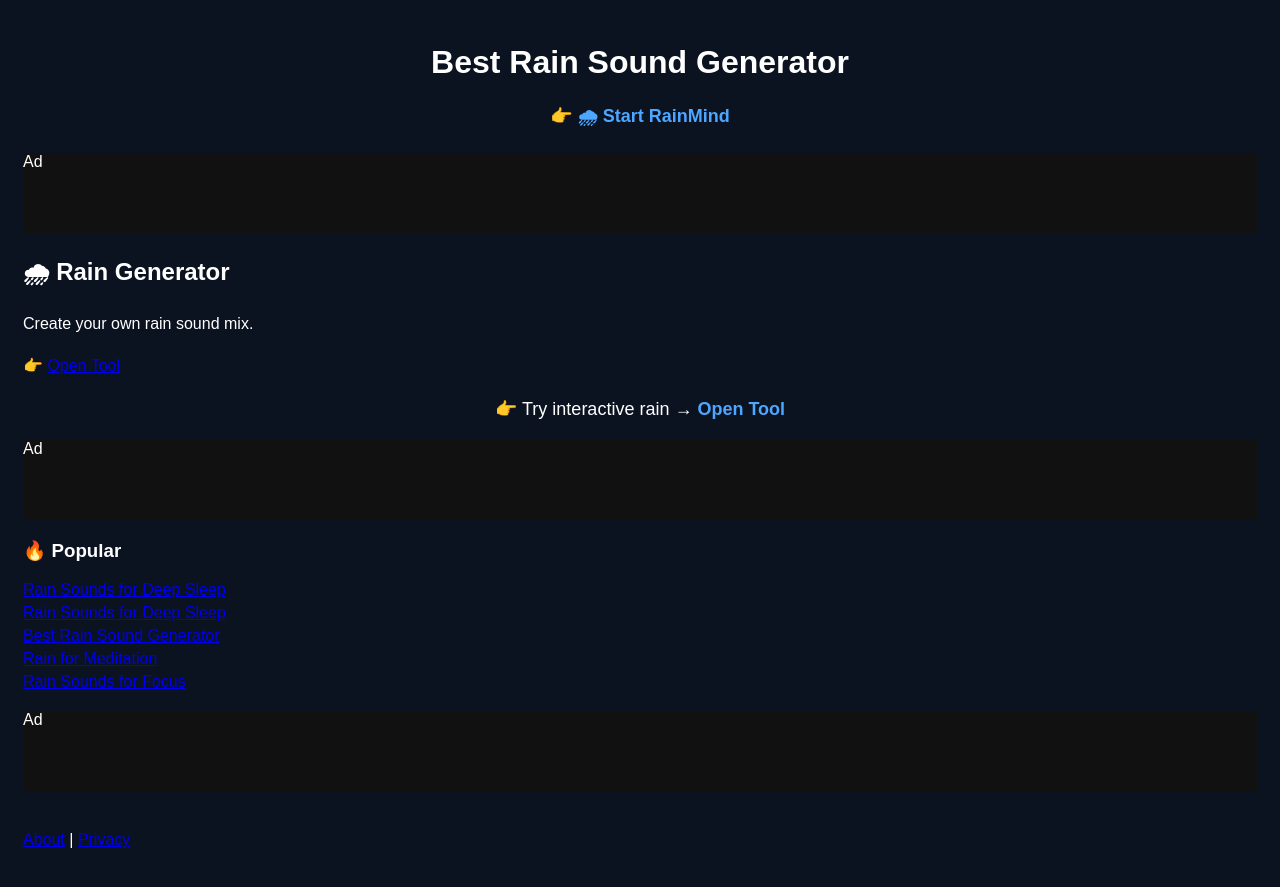
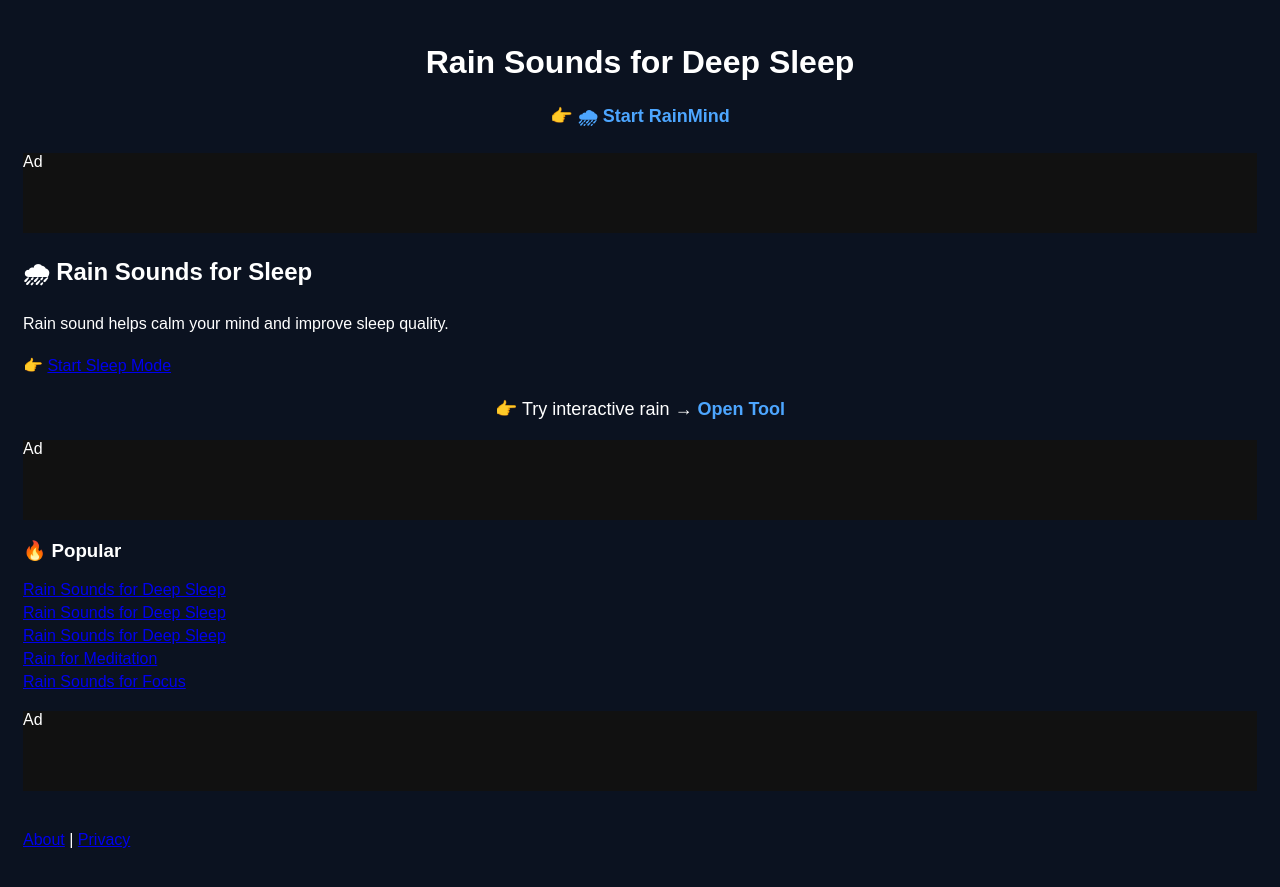
Before and after one commit to choijangwook/RainMind, a Jekyll site: the page built from _posts/2026-05-03-rain.md, in a window 1280 px wide. Shown: the top 887 px of the page. Built offline with Jekyll 4.4.1, drawn with Linux system fonts in a browser that asks for light colours.

Commit message:
Update 2026-05-03-rain.md

```diff
--- a/_posts/2026-05-03-rain.md
+++ b/_posts/2026-05-03-rain.md
@@ -1,12 +1,12 @@
 ---
 layout: post
-title: "Best Rain Sound Generator"
-description: "Custom rain environment"
+title: "Rain Sounds for Deep Sleep"
+description: "Sleep better with rain sounds"
 categories: [rain]
 ---
 
-## 🌧 Rain Generator
+## 🌧 Rain Sounds for Sleep
 
-Create your own rain sound mix.
+Rain sound helps calm your mind and improve sleep quality.
 
-👉 [Open Tool]({{ site.baseurl }}/index.html)
+👉 [Start Sleep Mode]({{ site.baseurl }}/index.html)
```
